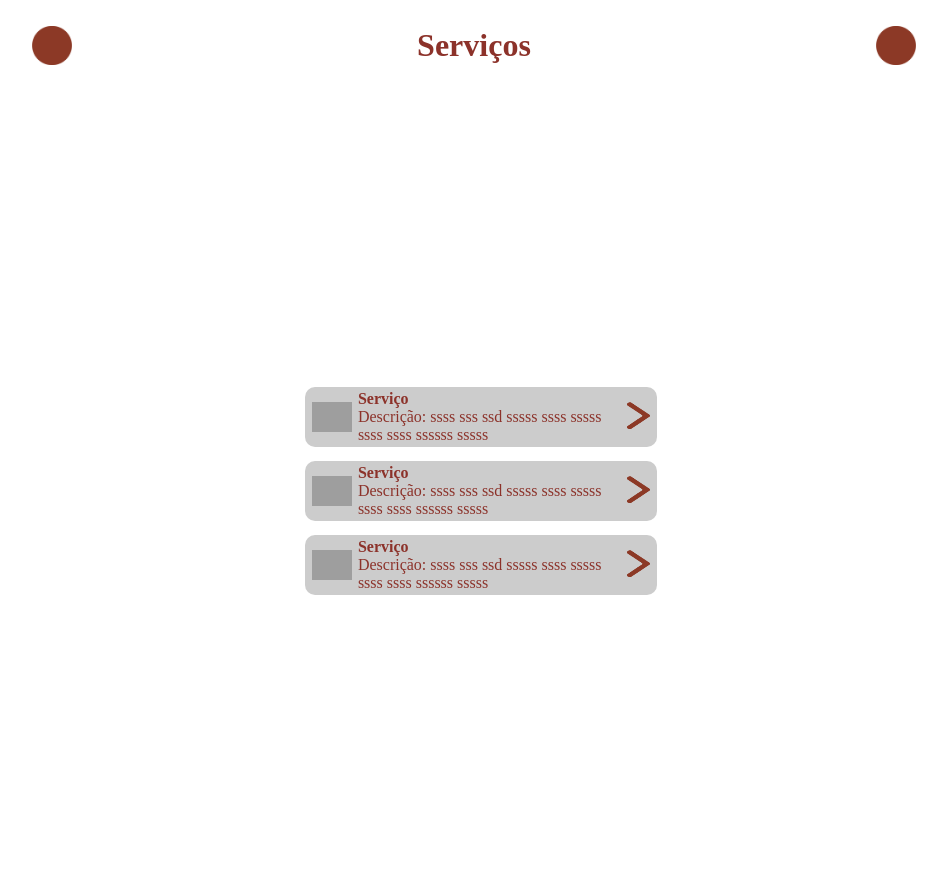
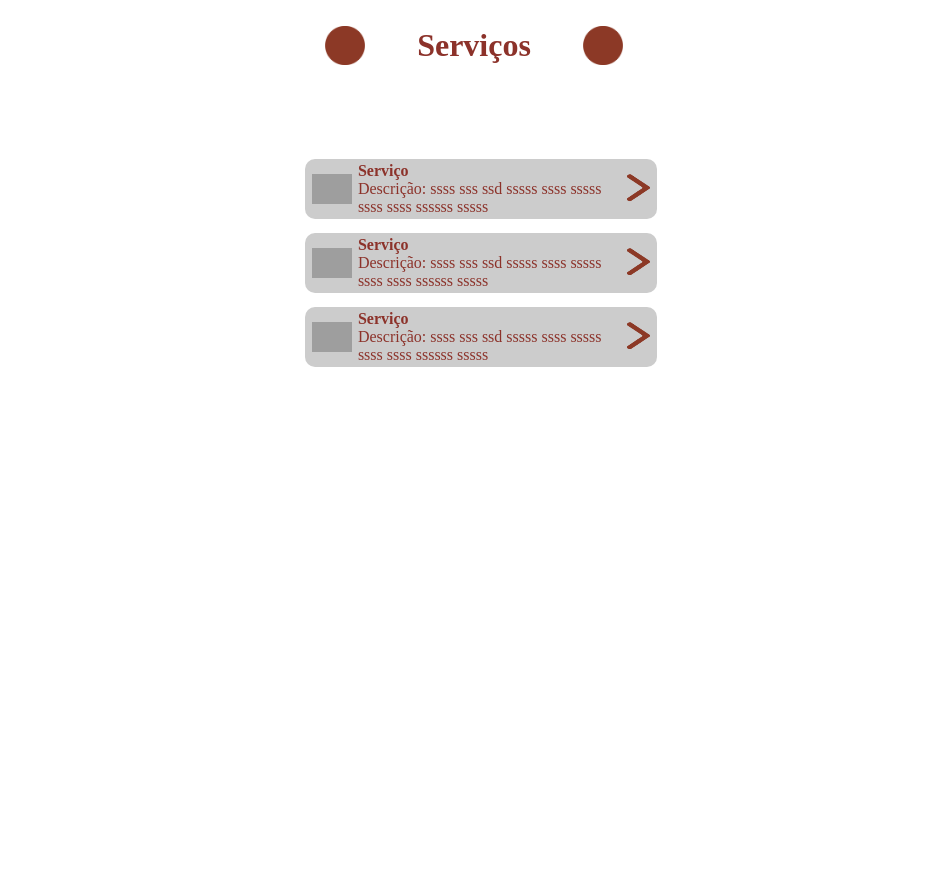
Before and after one commit to Isaac202/agda, a Django app: page / in a window 1280 px wide. Shown: the whole page, without its empty margins (166-1113 px from the left). After the commit the page ends 800 px from the top, so only its background shows below. Run offline with Django 4.2, Linux system fonts and the light colour scheme; some libraries are stand-ins or nearby versions; grey boxes are pictures that could not be loaded.

```diff
--- a/static/css/style.css
+++ b/static/css/style.css
@@ -137,13 +137,20 @@ h1,h4{
     color: #8C322A;
 }
 
-.head-section{
+.center-head{
     display: flex;
     align-items: center;
     justify-content: space-around;
     padding: 2%;
-
+    max-width: 400px;
+    margin: 0 auto;
 }
+/*
+.head-section{
+    display: flex;
+    align-items: center;
+    justify-content: space-around !important;
+} */
 
 .head-section img{
     max-width: 40px;
@@ -171,11 +178,9 @@ h1,h4{
 
 .container_sercico{
     display: flex;
-    align-items: center;
     justify-content: center;
     width: 100%;
     padding: 2.9%;
-    height: 100%;
 }
 
 .body_servico{
--- a/templates/site/servicos.html
+++ b/templates/site/servicos.html
@@ -5,7 +5,11 @@
 
 {% block content %}
 <div class="head-section">
-    <img src="{% static 'img/icons/roda.png' %}" alt="" srcset=""><h1>Serviços</h1> <img src="{% static 'img/icons/roda.png' %}" alt="" srcset="">
+    <div class="center-head">
+
+        <img src="{% static 'img/icons/roda.png' %}" alt="" srcset=""><h1>Serviços</h1> <img src="{% static 'img/icons/roda.png' %}" alt="" srcset="">
+    </div>
+
 </div>
 
 <div class="container_sercico">
```
